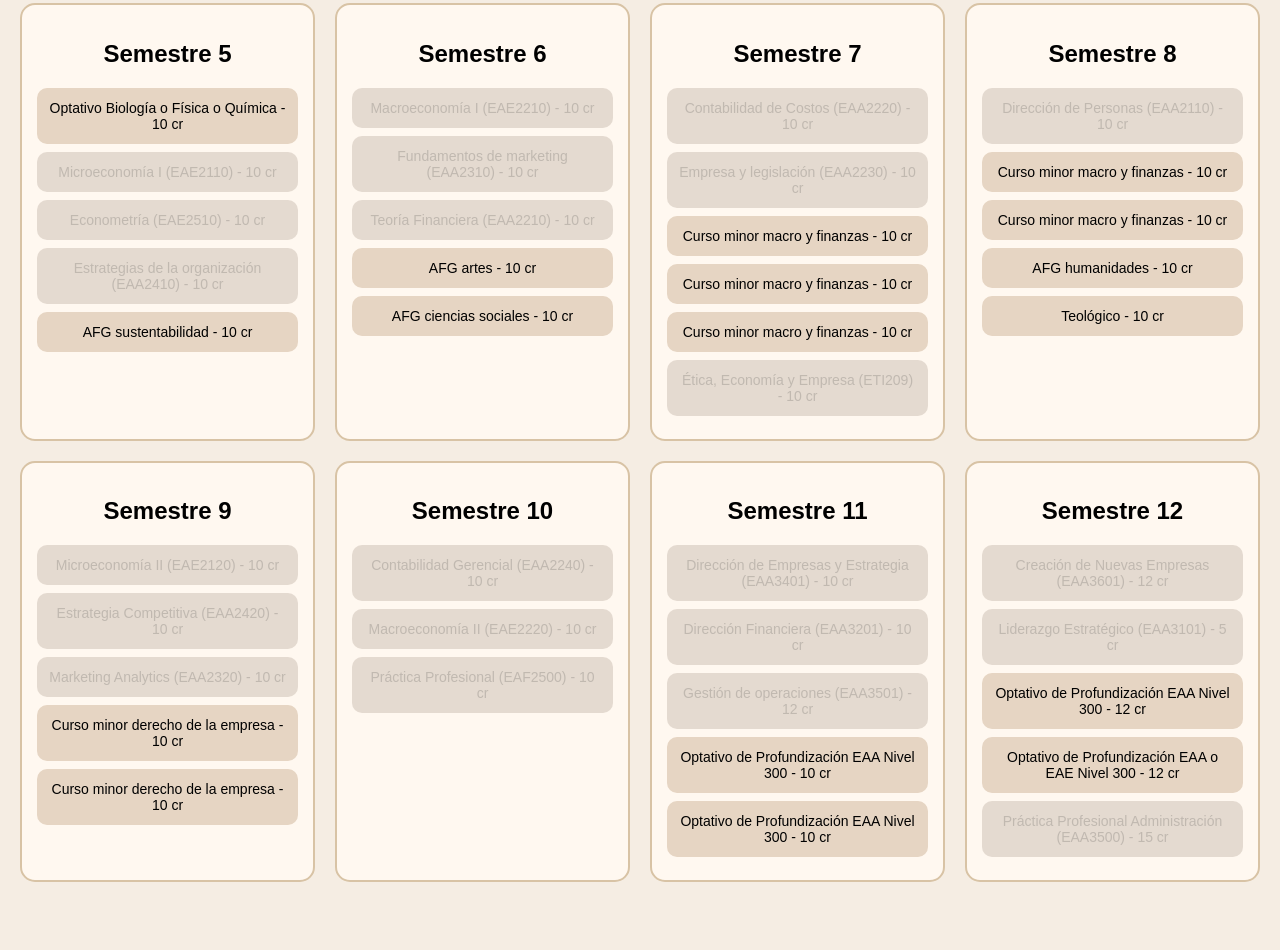
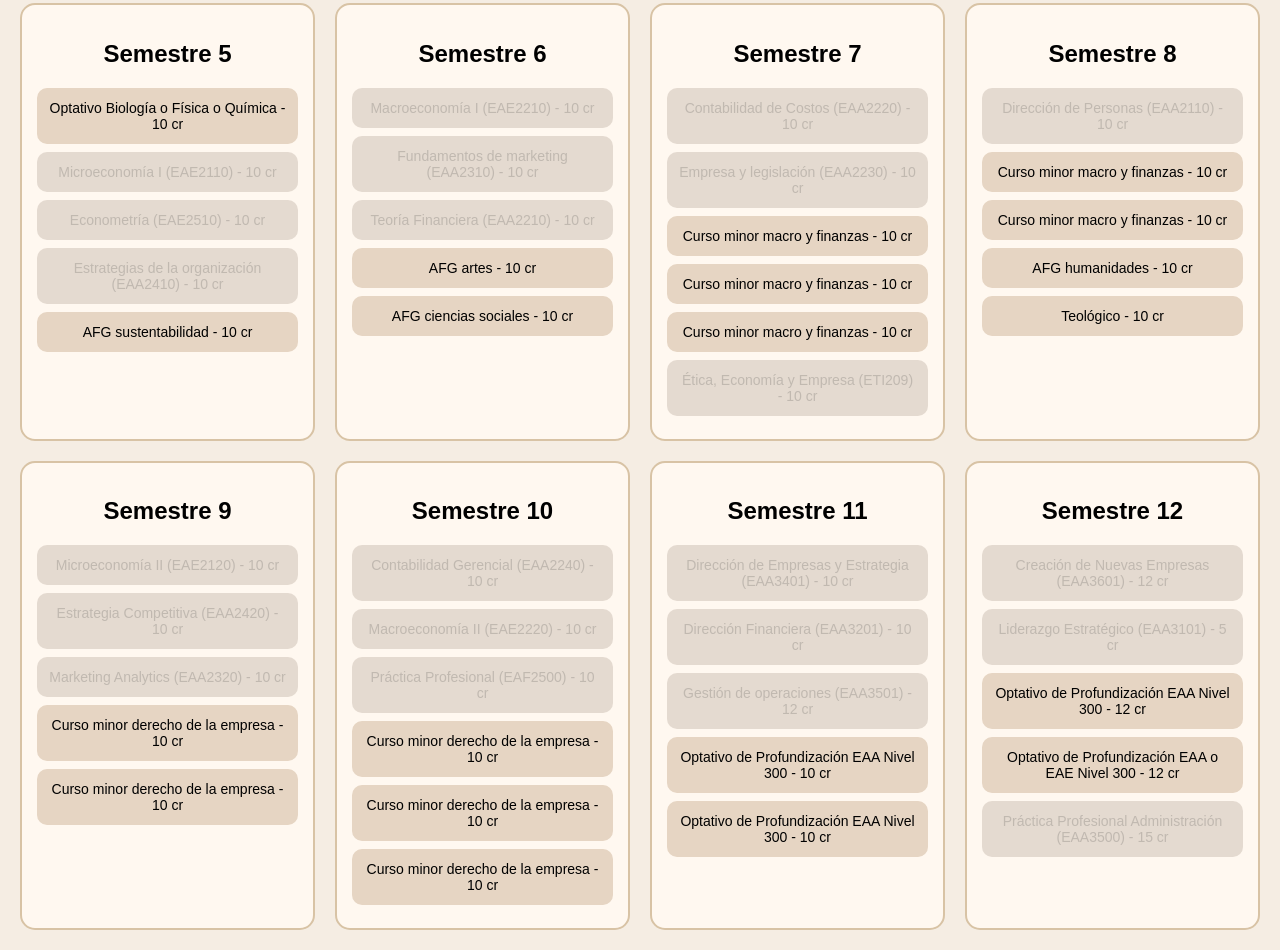
Before and after one commit to Eileen2005/Malla-college---comercial-uc-, a plain HTML site: page index.html in a window 1280 px wide. Shown: the part 577-1527 px from the top of the page. Before the commit the page ends 1479 px from the top, so only its background shows below. Drawn offline with Linux system fonts and the light colour scheme.

Commit message:
Update index.html

```diff
--- a/index.html
+++ b/index.html
@@ -100,6 +100,9 @@
       <button class="ramo bloqueado" data-id="EAA2240" data-prerreq="EAA2210,EAA2220">Contabilidad Gerencial (EAA2240) - 10 cr</button>
       <button class="ramo bloqueado" data-id="EAE2220" data-prerreq="EAE2210">Macroeconomía II (EAE2220) - 10 cr</button>
       <button class="ramo bloqueado" data-id="EAF2500" data-prerreq="EAA2110,EAA2220,EAA2310,EAE2120,EAE2210">Práctica Profesional (EAF2500) - 10 cr</button>
+      <button class="ramo" data-id="MINDER1">Curso minor derecho de la empresa - 10 cr</button>
+      <button class="ramo" data-id="MINDER1">Curso minor derecho de la empresa - 10 cr</button>
+      <button class="ramo" data-id="MINDER1">Curso minor derecho de la empresa - 10 cr</button>
     </div>
 
     <div class="semestre">
```
